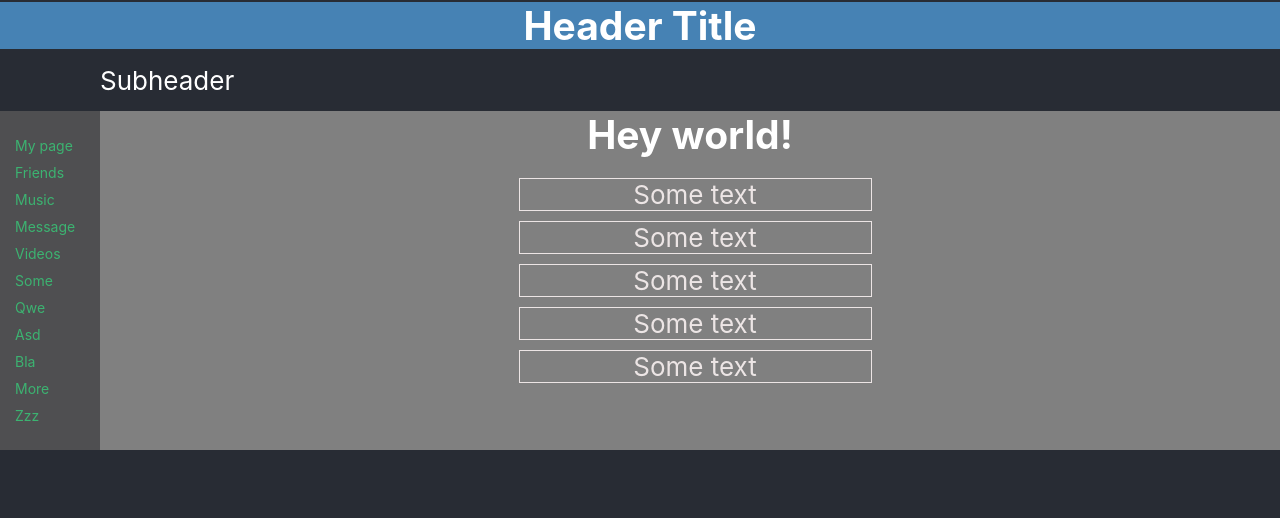
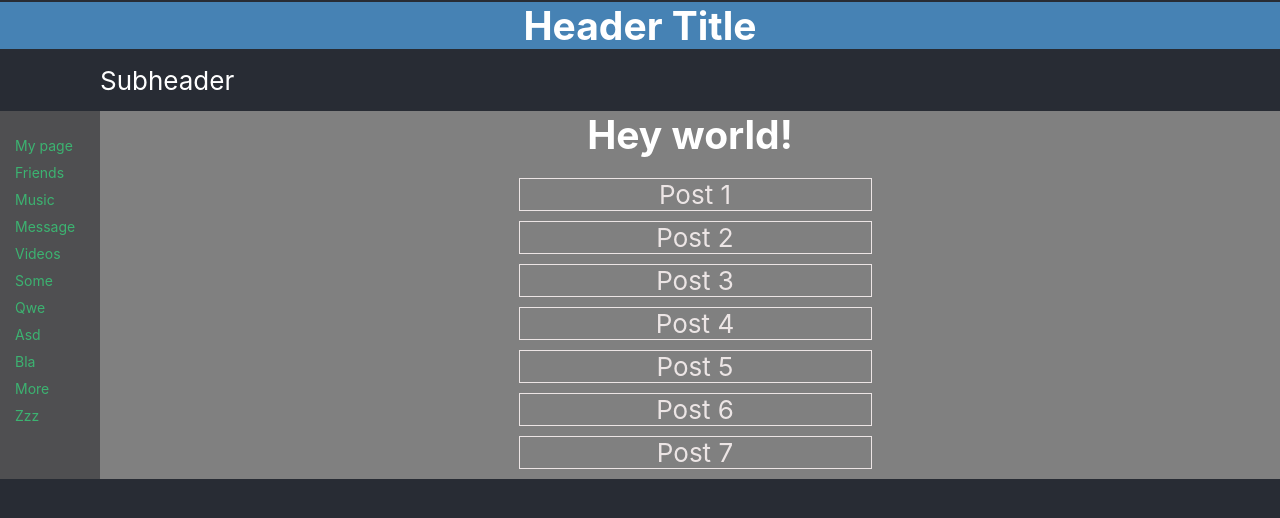
Before and after one commit to norvaishas/social-network, a React (Create React App) app: page / in a window 1280 px wide. Shown: the top 518 px of the page. Built offline with nearby package versions, Linux system fonts and the light colour scheme.

Commit message:
add props for posts

```diff
--- a/src/App.js
+++ b/src/App.js
@@ -5,13 +5,23 @@ import Navbar from './components/Navbar/Navbar';
 import Profile from './components/Profile/Profile';
 import Subheader from './components/Subheader/Subheader';
 
+const posts = [
+  {text: 'Post 1'},
+  {text: 'Post 2'},
+  {text: 'Post 3'},
+  {text: 'Post 4'},
+  {text: 'Post 5'},
+  {text: 'Post 6'},
+  {text: 'Post 7'}
+]
+
 function App() {
   return (
     <div className="app">
       <Header/>
       <Subheader/>
       <Navbar/>
-      <Profile/>
+      <Profile posts={posts}/>
     </div>
   );
 }
--- a/src/components/Profile/Posts/Post/Post.jsx
+++ b/src/components/Profile/Posts/Post/Post.jsx
@@ -1,10 +1,10 @@
 import React from 'react';
 import style from './Post.module.css';
 
-function Post() {
+function Post({post}) {
   return (
     <div className={style.post}>
-      <span>Some text</span>
+      <span>{post}</span>
     </div>
   );
 }
--- a/src/components/Profile/Posts/Posts.jsx
+++ b/src/components/Profile/Posts/Posts.jsx
@@ -2,14 +2,16 @@ import React from 'react';
 import style from './Posts.module.css';
 import Post from './Post/Post';
 
-function Posts() {
+function Posts({posts}) {
   return (
     <div className={style.posts}>
-      <Post/>
-      <Post/>
-      <Post/>
-      <Post/>
-      <Post/>
+      {
+        posts.map(elem => {
+          return <Post
+            post={elem.text}
+            key={elem.text}/>
+        })
+      }
     </div>
   );
 }
--- a/src/components/Profile/Profile.jsx
+++ b/src/components/Profile/Profile.jsx
@@ -2,11 +2,12 @@ import React from 'react';
 import style from './Profile.module.css';
 import Posts from './Posts/Posts';
 
-const Profile = () => {
+const Profile = (props) => {
+  debugger
   return (
     <section className={style.profile}>
       <h2>Hey world!</h2>
-      <Posts/>
+      <Posts posts={props.posts}/>
     </section>
   )
 }
```
